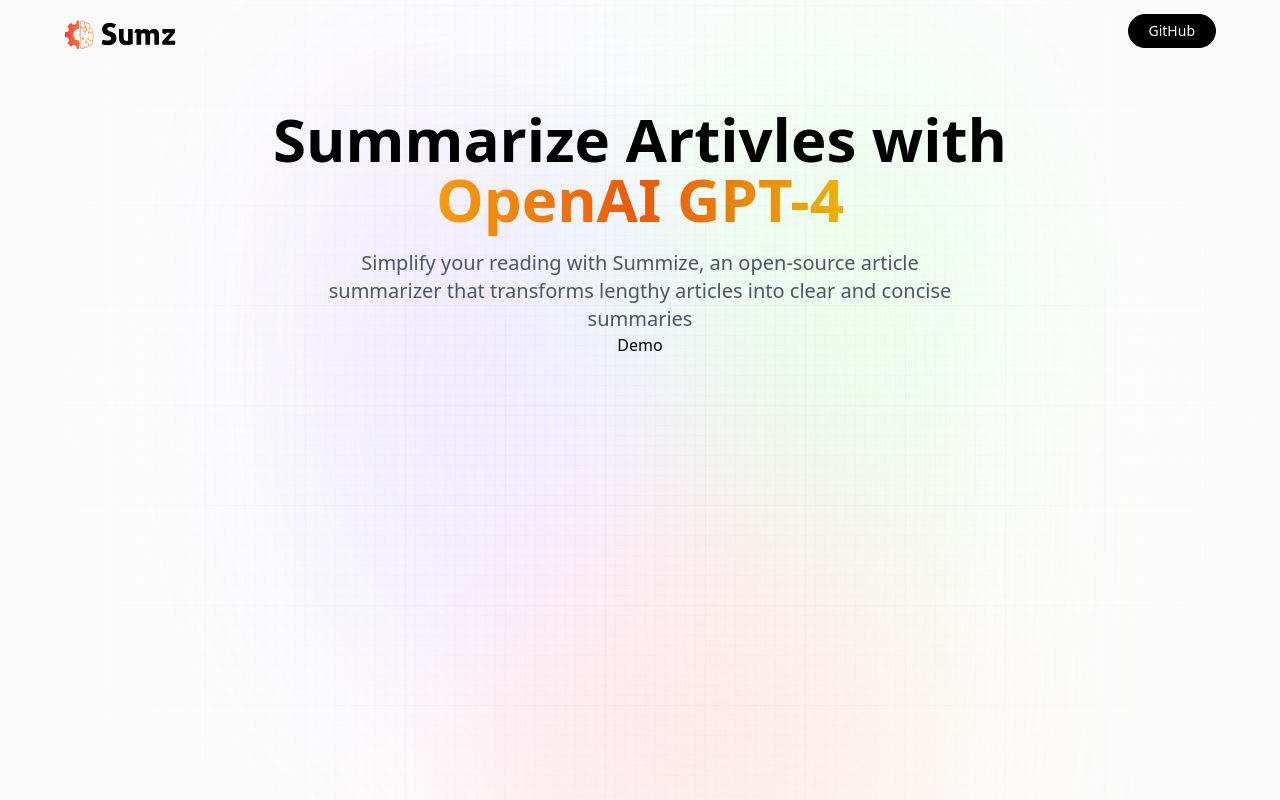
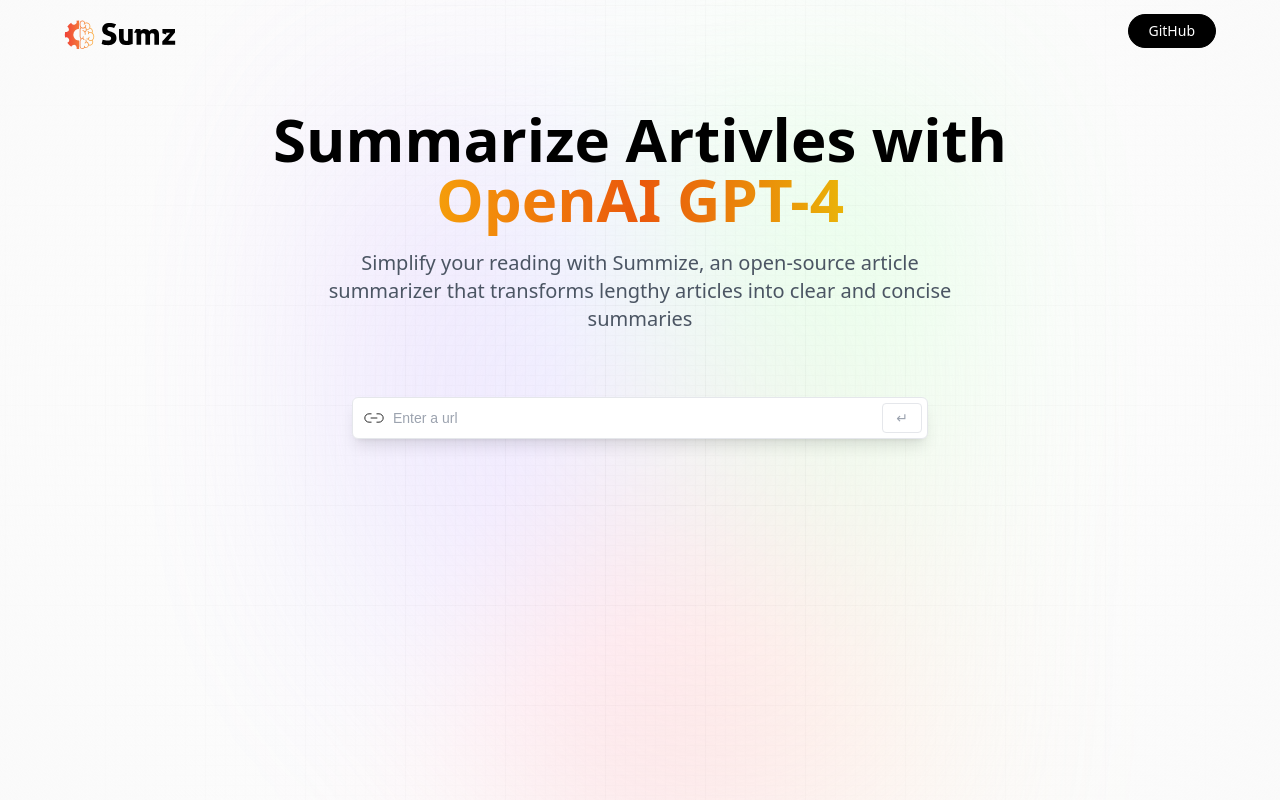
Before and after one commit to Sing-Kai/ai-summariser, a React (Vite) app: page / in a window 1280 px wide. Built offline with nearby package versions, Linux system fonts and the light colour scheme; a web font is replaced by a local one.

Commit message:
demo input

```diff
--- a/src/components/Demo.jsx
+++ b/src/components/Demo.jsx
@@ -1,8 +1,38 @@
-import React from 'react'
+import React,  {useState, useEffect}from 'react'
+import {copy, linkIcon, loader, tick} from '../assets'
 
 const Demo = () => {
   return (
-    <div>Demo</div>
+    <section className='mt-16 w-full max-w-xl'>
+      <div className='flex flex-col w-full gap-2'>
+        <form
+          className='relative flex justify-center items-center'
+          onSubmit={()=>{}}
+        >
+          <img
+            src={linkIcon}
+            alt="link_icon"
+            className='absolute left-0 my-2 ml-3 w-5'
+          />
+          <input
+            type="url"
+            placeholder='Enter a url'
+            value=""
+            onChange={()=>{}}
+            required
+            className='url_input peer'
+          />
+          <button
+            type='submit'
+            className='submit_btn
+            peer-focus:border-gray-700
+            peer-focus:text-gray-700'
+          >
+            <p>↵</p>
+          </button>
+        </form>
+      </div>
+    </section>
   )
 }
 
```
